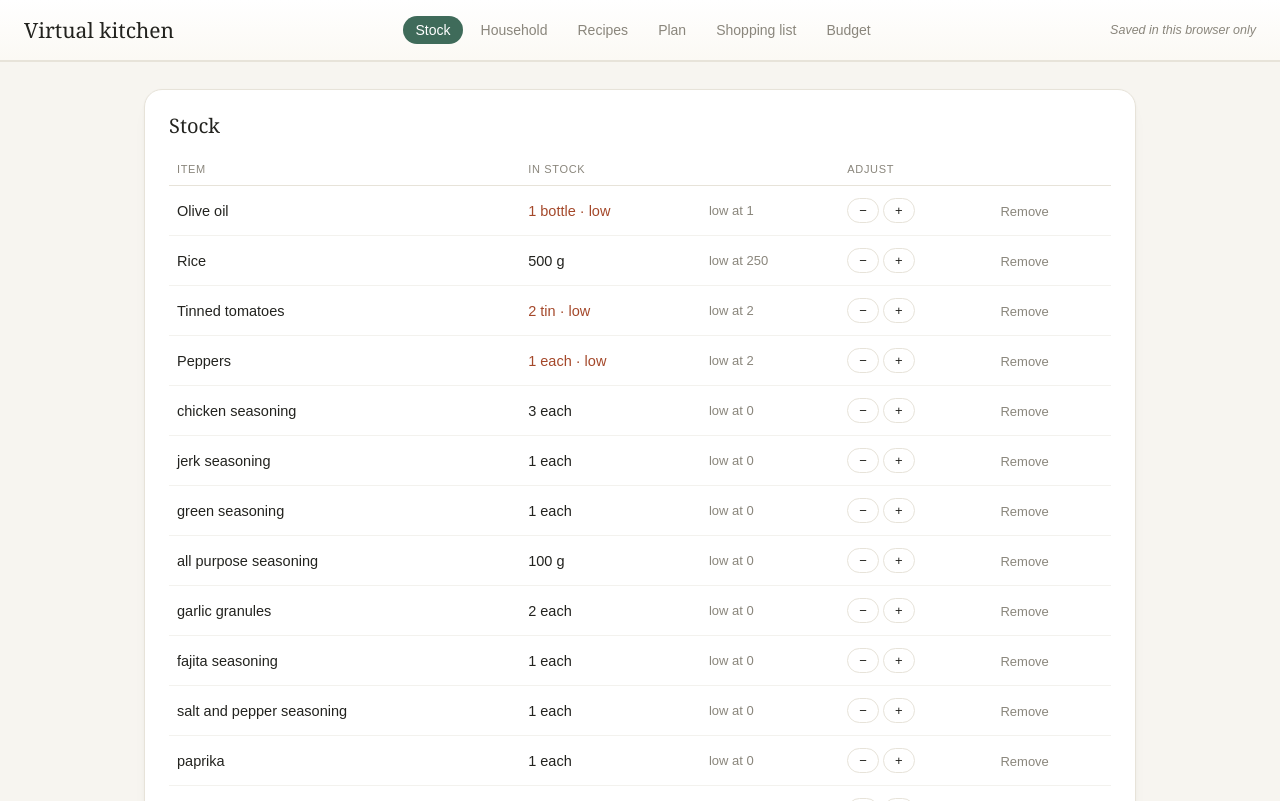
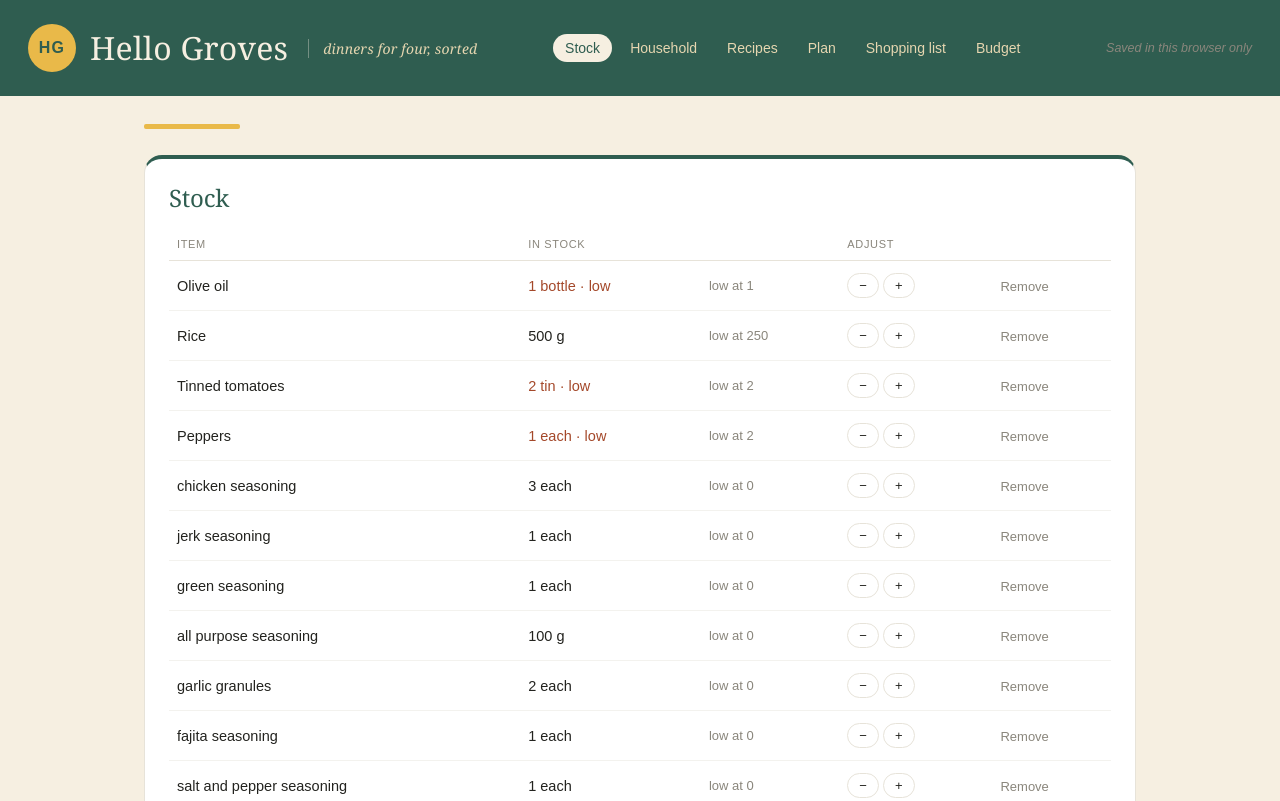
Before and after one commit to maddieprole-coder/HelloGroves, a plain HTML site: page index.html in a window 1280 px wide. Shown: the top 801 px of the page. Drawn offline with Linux system fonts and the light colour scheme.

Commit message:
Update index.html

```diff
--- a/index.html
+++ b/index.html
@@ -3,7 +3,7 @@
 <head>
 <meta charset="utf-8">
 <meta name="viewport" content="width=device-width,initial-scale=1">
-<title>Virtual kitchen</title>
+<title>Hello Groves</title>
 <style>
 :root{--g:#2F5D50;--g2:#e8f0ec;--ink:#1d1d1b;--mut:#666;--line:#d9d9d4;--warn:#b24a2b;--bg:#fafaf7}
 *{box-sizing:border-box}
@@ -104,11 +104,38 @@ button.b:hover{background:#34594b}
 .note{font-style:italic;line-height:1.6}
 tr.sec td{color:var(--sage);letter-spacing:.14em}
 .low{color:#a4482a}
+/* Hello Groves branding */
+header{padding:14px 28px}
+header h1{display:flex;align-items:center;gap:12px;margin:0;font-family:Georgia,"Times New Roman",serif;font-size:22px;font-weight:400;letter-spacing:.01em}
+.mark{display:inline-grid;place-items:center;width:36px;height:36px;border-radius:50%;background:var(--g);color:#fff;font-family:Arial,sans-serif;font-size:12px;font-weight:600;letter-spacing:.08em;box-shadow:inset 0 0 0 3px rgba(255,255,255,.18)}
+.word{color:var(--ink)}
+.tag{font-family:Georgia,serif;font-style:italic;font-size:13px;color:var(--mut);margin-left:6px;padding-left:14px;border-left:1px solid var(--line)}
+main{position:relative}
+main::before{content:"";display:block;height:2px;width:56px;background:var(--g);margin:0 0 22px;border-radius:2px}
+@media (max-width:640px){ .tag{display:none} header{padding:12px 14px} main::before{margin-bottom:16px} }
+/* Hello Groves bold pass */
+body{background:#f6efe1}
+header{background:#2f5d50;box-shadow:none;border-bottom:0;padding:24px 28px}
+header h1{gap:14px}
+header h1 .word{color:#f6efe1;font-size:32px;line-height:1}
+.mark{background:#e9b949;color:#2f5d50;width:48px;height:48px;font-size:16px;box-shadow:none}
+.tag{color:#e6d6b0;border-left-color:rgba(246,239,225,.35);font-size:14px}
+nav button{color:#e6d6b0;border-color:transparent}
+nav button:hover{color:#fff}
+nav button.on{background:#f6efe1;color:#2f5d50}
+main::before{width:96px;height:5px;background:#e9b949;margin-bottom:26px}
+.card{border-top:4px solid #2f5d50;box-shadow:0 2px 0 rgba(47,93,80,.06)}
+h2{color:#2f5d50;font-size:24px;letter-spacing:-.01em}
+button.b{background:#c9704a;box-shadow:0 6px 14px -6px rgba(201,112,74,.6)}
+button.b:hover{background:#b35f3b}
+button.s:hover{border-color:#c9704a;color:#c9704a}
+tr.sec td{color:#c9704a}
+@media (max-width:640px){ header{padding:16px 14px} header h1 .word{font-size:26px} .mark{width:40px;height:40px;font-size:14px} }
 </style>
 </head>
 <body>
 <header>
-  <h1>Virtual kitchen</h1>
+  <h1><span class="mark">HG</span><span class="word">Hello Groves</span><span class="tag">dinners for four, sorted</span></h1>
   <nav>
     <button data-tab="stock" class="on">Stock</button>
     <button data-tab="house">Household</button>
@@ -866,7 +893,7 @@ function generateWeek(){
   cooked.forEach(d=>{const r=S.recipes.find(x=>x.id===S.plan[d].recipeId); if(r) carbs[r.carb]=(carbs[r.carb]||0)+1;});
   const cutoff=new Date(Date.now()-21*864e5).toISOString().slice(0,10);
   const recent=new Set((S.history||[]).filter(h=>h.date>=cutoff).map(h=>h.recipeId));
-  const basePool=S.recipes.filter(r=>!used.has(r.id)&&r.carb!=="Bread"&&!FIXED_NAMES.includes(r.name));
+  const basePool=S.recipes.filter(r=>!used.has(r.id)&&r.carb!=="Bread"&&!FIXED_NAMES.includes(r.name)&&!(r.ingredients||[]).some(i=>/leek|\bham\b/i.test(i.name)));
   const freshPool=basePool.filter(r=>!recent.has(r.id));
   const pool=shuffle(freshPool.length>=open.length?freshPool:basePool);
   if(!pool.length){ note("Add some recipes first."); return; }
```
